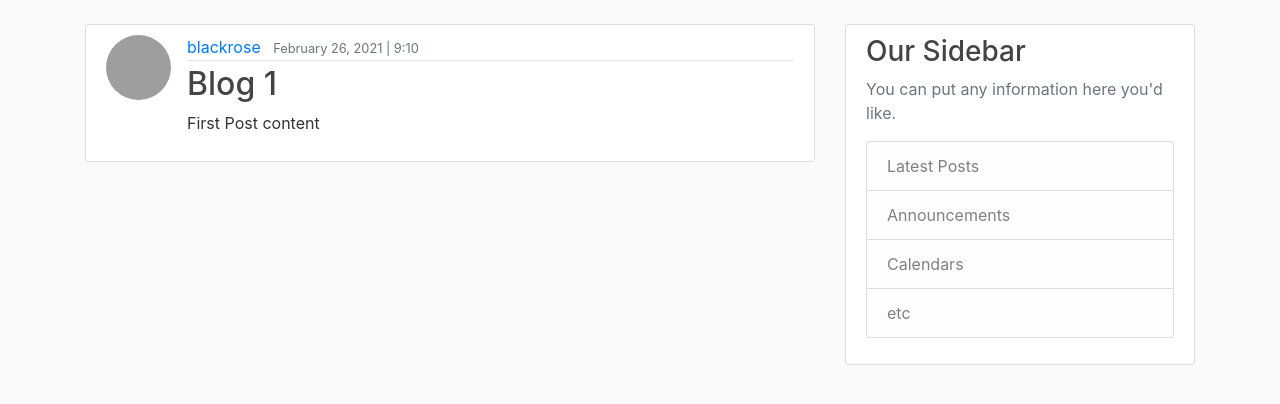
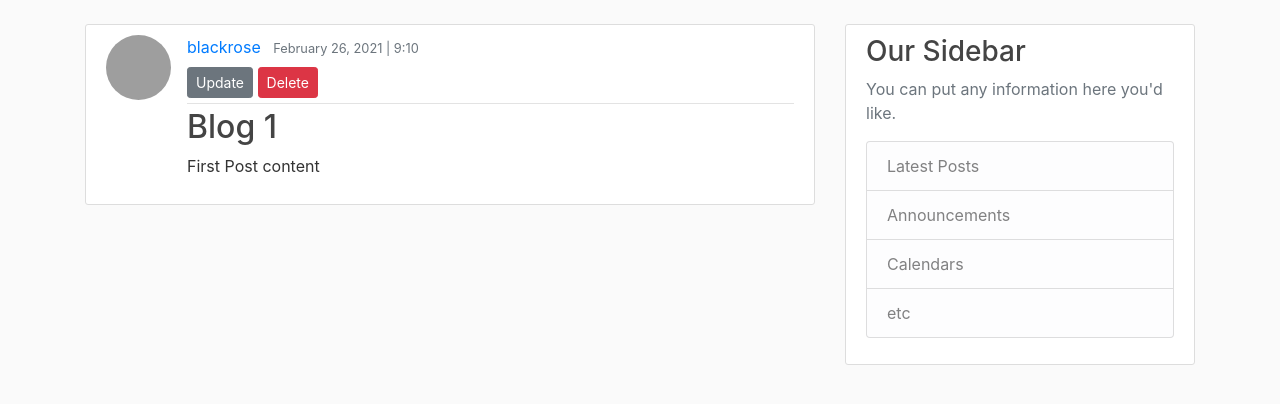
Before and after one commit to Blackjohnrose/DjangoBlog, a Django app: page /post/1/ in a window 1280 px wide. Shown: the part 56-460 px from the top of the page. Run offline with Django 3.2, Linux system fonts and the light colour scheme; a user stored in the database is signed in; data comes from the database, SQL or seed files in the repository; some libraries are stand-ins or nearby versions; grey boxes are pictures that could not be loaded.

Commit message:
add update and delter btnfor post

```diff
--- a/tryDjango/blog/templates/blog/post_detail.html
+++ b/tryDjango/blog/templates/blog/post_detail.html
@@ -7,6 +7,12 @@
         <div class="article-metadata">
             <a class="mr-2" href="#">{{ object.author }}</a>
             <small class="text-muted">{{ object.date_posted|date:"F d, Y | f"}}</small>
+            {% if object.author == user %}
+            <div>
+                <a class="btn btn-secondary btn-sm mt-2 mb-1" href="{% url 'post-update' object.id %}">Update</a>
+                <a class="btn btn-danger btn-sm mt-2 mb-1" href="{% url 'post-delete' object.id %}">Delete</a>
+            </div>
+            {% endif %}
         </div>
         <h2 class="article-title" >{{ object.title }}</h2>
         <p class="article-content">{{ object.content }}</p>
```
